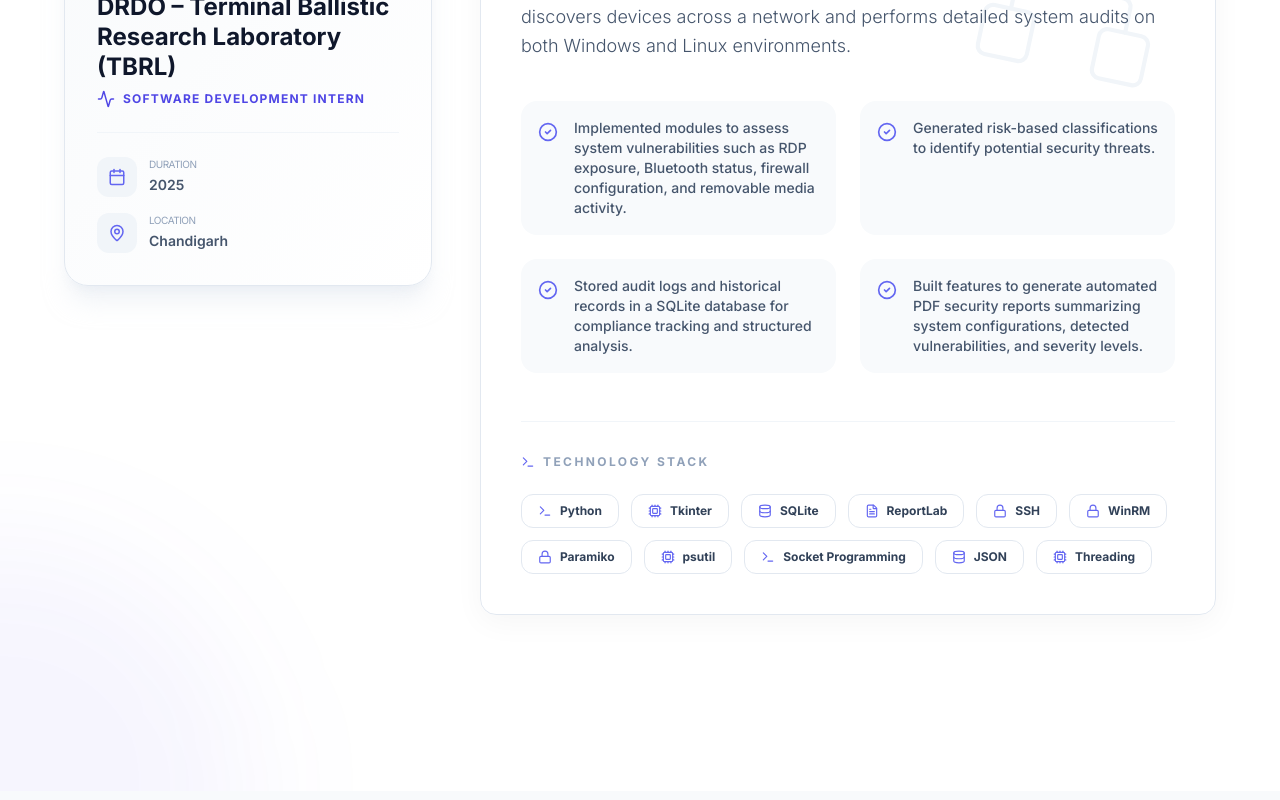
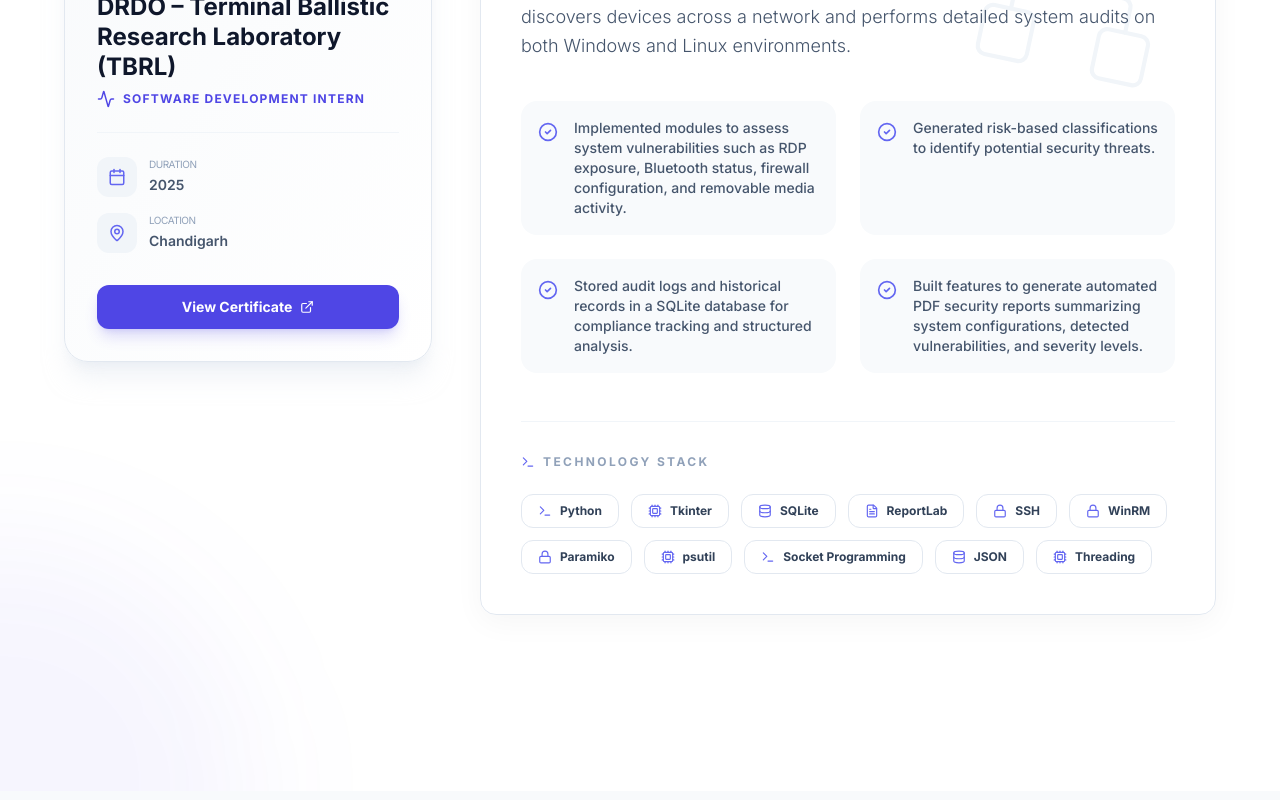
Before and after one commit to ANIL0023/portfolio, a React (Vite) app: page / in a window 1280 px wide. Shown: the part 2760-3560 px from the top of the page. Built offline with nearby package versions, Linux system fonts and the light colour scheme.

Commit message:
feat: move DRDO internship certificate to experience section

```diff
--- a/src/components/Internship.jsx
+++ b/src/components/Internship.jsx
@@ -95,6 +95,23 @@
                                                         <span className="text-sm font-semibold">{intern.location}</span>
                                                     </div>
                                                 </div>
+
+                                                {intern.certificate && (
+                                                    <motion.div
+                                                        initial={{ opacity: 0, y: 10 }}
+                                                        whileInView={{ opacity: 1, y: 0 }}
+                                                        className="pt-4"
+                                                    >
+                                                        <a
+                                                            href={intern.certificate}
+                                                            target="_blank"
+                                                            rel="noopener noreferrer"
+                                                            className="inline-flex items-center gap-2 w-full justify-center px-4 py-3 bg-primary-600 hover:bg-primary-700 text-white text-sm font-bold rounded-xl transition-all shadow-lg shadow-primary-600/20 hover:shadow-primary-600/40 hover:-translate-y-0.5"
+                                                        >
+                                                            View Certificate <ExternalLink size={14} />
+                                                        </a>
+                                                    </motion.div>
+                                                )}
                                             </div>
                                         </div>
                                     </div>
--- a/src/data/portfolio.js
+++ b/src/data/portfolio.js
@@ -16,7 +16,6 @@
         { name: "ChatGPT 4 Prompt Engineering", issuer: "Infosys", link: "https://drive.google.com/file/d/1LyTfc79MUaDUxvV-vXaFBDWs4XyfaXsW/view" },
         { name: "Master Generative AI & Generative AI tool", issuer: "Udemy", link: "https://drive.google.com/file/d/1HQM-E9E_fY2iatOlOzHLxhNPDrsvlo-Z/view" },
         { name: "Build Generative AI Apps and Solutions with No-Code Tools", issuer: "Infosys", link: "https://drive.google.com/file/d/1HQM-E9E_fY2iatOlOzHLxhNPDrsvlo-Z/view" },
-        { name: "DRDO Internship Certificate", issuer: "DRDO", link: "https://www.linkedin.com/feed/update/urn:li:activity:7365236128028770304/" },
         { name: "Introduction to Hardware Operating System", issuer: "IBM", link: "https://drive.google.com/file/d/12EzP0Rg_mtrUmlsXKFnJhd8AOcjm0CPi/view" },
         { name: "Basic Python towards AI/ML", issuer: "CSE Pathshala", link: "https://drive.google.com/file/d/12EzP0Rg_mtrUmlsXKFnJhd8AOcjm0CPi/view" },
     ],
@@ -96,7 +95,8 @@
                 "Stored audit logs and historical records in a SQLite database for compliance tracking and structured analysis.",
                 "Built features to generate automated PDF security reports summarizing system configurations, detected vulnerabilities, and severity levels."
             ],
-            technologies: ["Python", "Tkinter", "SQLite", "ReportLab", "SSH", "WinRM", "Paramiko", "psutil", "Socket Programming", "JSON", "Threading"]
+            technologies: ["Python", "Tkinter", "SQLite", "ReportLab", "SSH", "WinRM", "Paramiko", "psutil", "Socket Programming", "JSON", "Threading"],
+            certificate: "https://www.linkedin.com/feed/update/urn:li:activity:7365236128028770304/"
         }
     ],
     achievements: [
```
